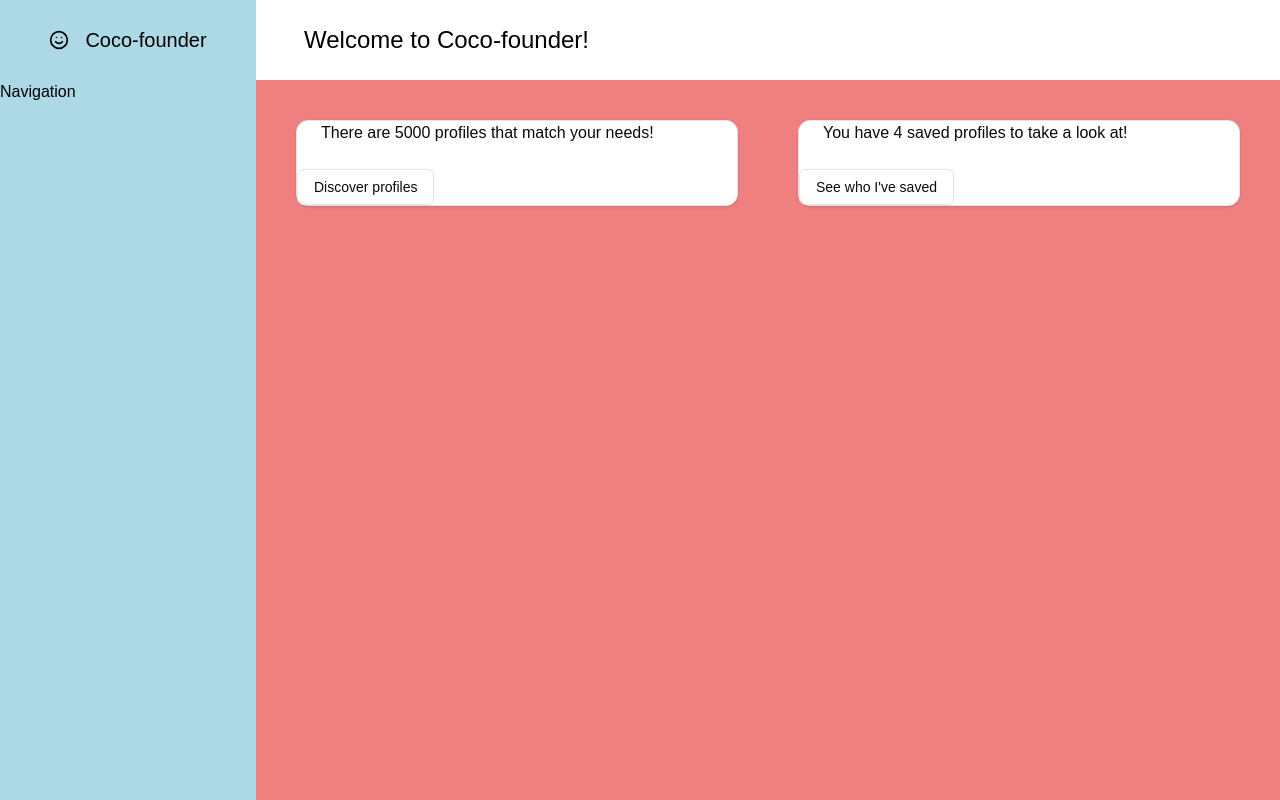
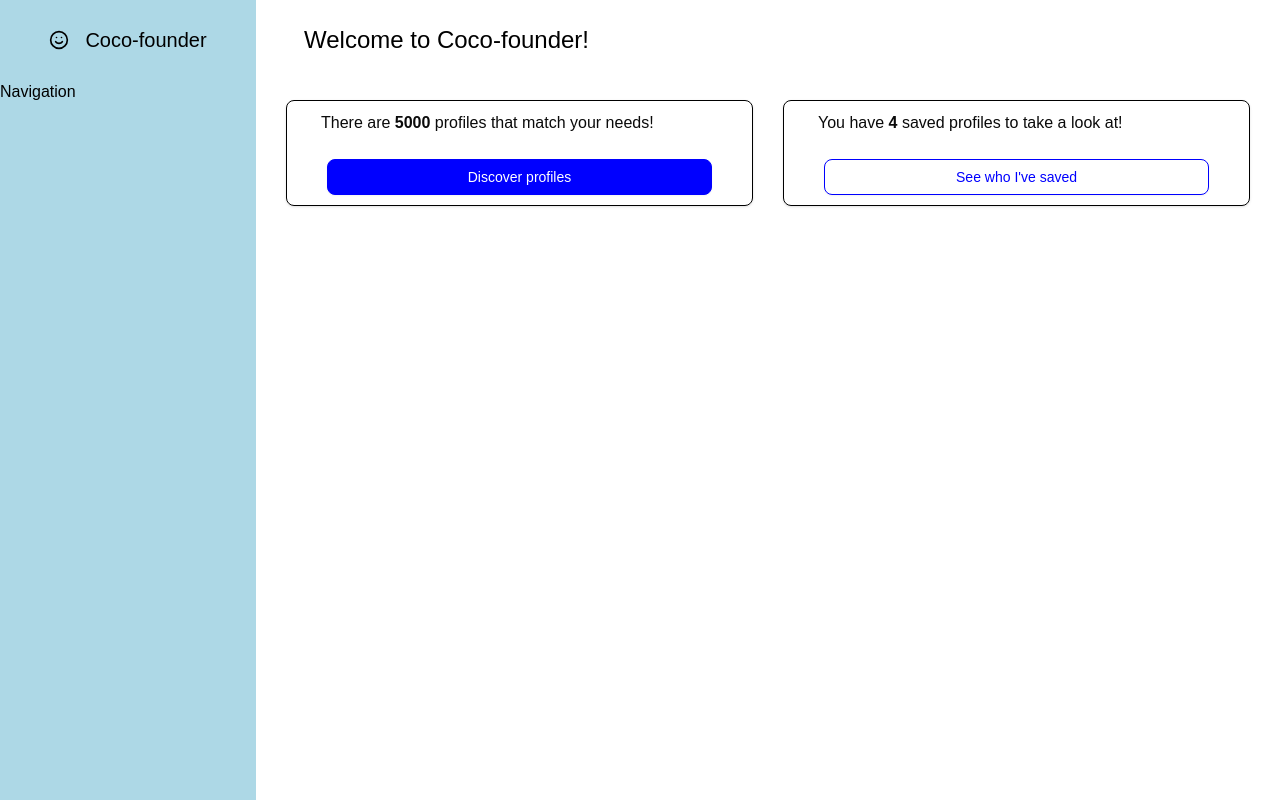
Before and after one commit to TuanTTranCS/VTWHackathon2024-Team15, a Next.js app in the folder whale-finder/: page /dashboard in a window 1280 px wide. Built offline with nearby package versions, Linux system fonts and the light colour scheme.

Commit message:
Finish dashboard styling

```diff
--- a/whale-finder/src/app/layout.module.css
+++ b/whale-finder/src/app/layout.module.css
@@ -34,7 +34,7 @@
 
 .mainWrapper {
   grid-area: main;
-  background: lightcoral;
+  /* background: lightcoral; */
 }
 
 .title {
--- a/whale-finder/src/components/Dashboard/Dashboard.jsx
+++ b/whale-finder/src/components/Dashboard/Dashboard.jsx
@@ -1,15 +1,26 @@
-import DashboardCard from './DashboardCard';
+import { Card, CardContent } from '@/components/ui/card'
+import { Button } from '@/components/ui/button'
 import React from 'react'
 import './dashboard.css';
 
 export default function Dashboard() {
-    const CardDescription = ["There are 5000 profiles that match your needs!", "You have 4 saved profiles to take a look at!"];
-    const cardButton = ["Discover profiles", "See who I've saved"];
-
     return (
         <div className="dashboard-container">
-            <DashboardCard description={CardDescription[0]} buttonText={cardButton[0]} />
-            <DashboardCard description={CardDescription[1]} buttonText={cardButton[1]} />
+            <Card className="dashboard-card">
+                <CardContent className="first-card-text">
+                    <p>There are <strong>5000</strong> profiles that match your needs!</p>
+                </CardContent>
+                <Button variant="outline" className="discover-btn">Discover profiles</Button>
+            </Card>
+
+            <Card className="dashboard-card">
+                <CardContent className="second-card-text">
+                    <p>You have <strong>4</strong> saved profiles to take a look at!</p>
+                </CardContent>
+                <Button variant="outline" className="save-btn">See who I've saved</Button>
+            </Card>
+
+
         </div>
     );
 }
--- a/whale-finder/src/components/Dashboard/DashboardCard.jsx
+++ /dev/null
@@ -1,16 +0,0 @@
-import React from 'react'
-import { Button } from '@/components/ui/button'
-import { Card, CardContent } from '@/components/ui/card'
-
-export default function DashboardCard(props) {
-    return (
-        <div className="dashboard-card">
-            <Card>
-                <CardContent>
-                    <p>{props.description}</p>
-                </CardContent>
-                <Button variant="outline">{props.buttonText}</Button>
-            </Card>
-        </div>
-    );
-}
--- a/whale-finder/src/components/Dashboard/dashboard.css
+++ b/whale-finder/src/components/Dashboard/dashboard.css
@@ -1,19 +1,38 @@
 .dashboard-container {
     display: grid;
-    grid-template-columns: repeat(2, 1fr); /* Two columns of equal width */
-    gap: 20px; /* Space between the cards */
-    padding: 20px; /* Padding around the grid */
-  }
+    grid-template-columns: repeat(2, 1fr);
+    gap: 30px;
+    margin: 20px 30px;
+}
 
-  .dashboard-card {
-    background: var(--card); /* Use the card background color */
-    color: var(--foreground); /* Use the card foreground color */
-    padding: 20px; /* Padding inside the card */
-    border-radius: var(--radius); /* Rounded corners */
+.dashboard-card {
+    background: var(--card);
+    color: var(--background);
+    padding: 10px;
+    border-color: black;
+    border-radius: var(--radius);
+    display: flex;
+    flex-direction: column;
+}
+
+.discover-btn {
+    border-color: blue;
+    background: blue;
+    color: white;
+    border-radius: var(--radius);
+    margin: 0 30px;
+}
+
+.save-btn {
+    border-color: blue;
+    background: white;
+    color: blue;
+    border-radius: var(--radius);
+    margin: 0 30px;
 }
 
 @media (max-width: 768px) {
     .dashboard-container {
-    grid-template-columns: 1fr; /* Stack the cards vertically on smaller screens */
+    grid-template-columns: 1fr;
     }
 }
```
Also changed, not shown: 1 other file (tests, documents, lock files or other folders).
